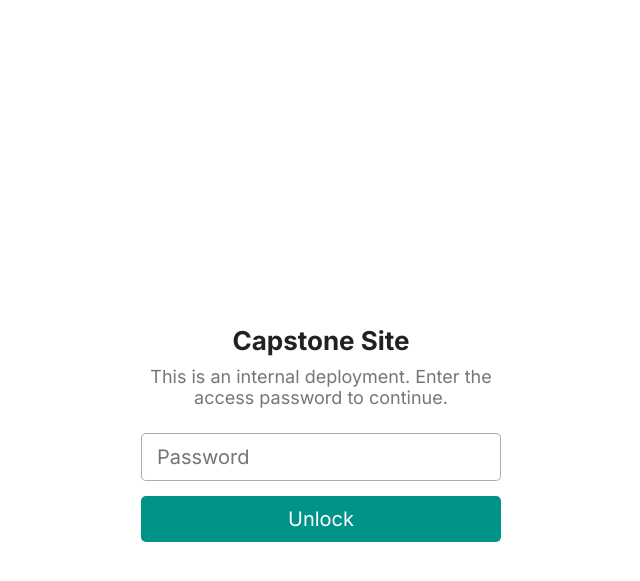
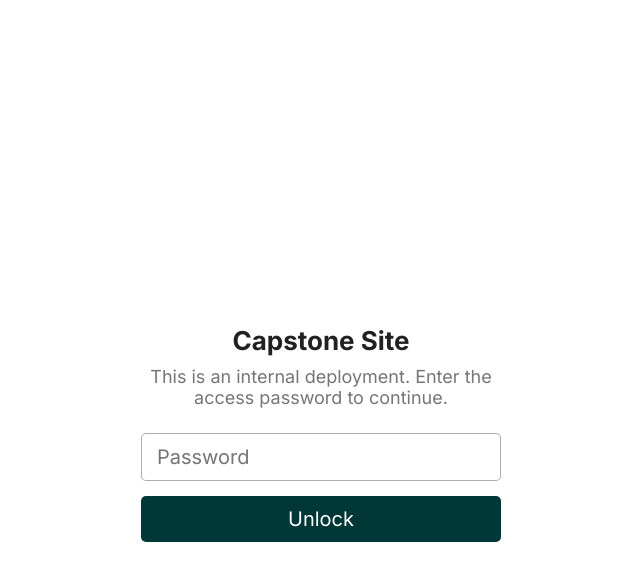
Before and after one commit to godatadriven/academy-capstone-banking, an MkDocs documentation site: the page built from docs/index.md, in a window 1280 px wide. Shown: the top 581 px of the page, without its empty margins (319-959 px from the left). Built offline with MkDocs 1.6.1 and Material for MkDocs 9.7.7, drawn with Linux system fonts in a browser that asks for light colours.

Commit message:
Add ABN logo

```diff
--- a/docs/assets/stylesheets/extra.css
+++ b/docs/assets/stylesheets/extra.css
@@ -5,7 +5,7 @@
    "custom" is set in mkdocs.yml and the actual brand colors are defined here -
    see https://squidfunk.github.io/mkdocs-material/setup/changing-the-colors/#custom-colors */
 [data-md-color-scheme="default"] {
-  --md-primary-fg-color: #009488;
+  --md-primary-fg-color: #003737;
   --md-primary-fg-color--light: #40afa6;
   --md-primary-fg-color--dark: #006f66;
   --md-primary-bg-color: #ffffff;
@@ -20,7 +20,7 @@
 }
 
 [data-md-color-scheme="slate"] {
-  --md-primary-fg-color: #009488;
+  --md-primary-fg-color: #000000;
   --md-primary-fg-color--light: #40afa6;
   --md-primary-fg-color--dark: #006f66;
   --md-primary-bg-color: #ffffff;
--- a/mkdocs.yml
+++ b/mkdocs.yml
@@ -23,9 +23,8 @@
   font:
     text: Inter
     code: Roboto Mono
-  icon:
-    logo: material/finance
-    repo: fontawesome/brands/git-alt
+
+  logo: assets/images/abn-logo.png
   features:
     - navigation.instant
     - navigation.tracking
```
Also changed, not shown: docs/assets/images/abn-logo.png (added).
